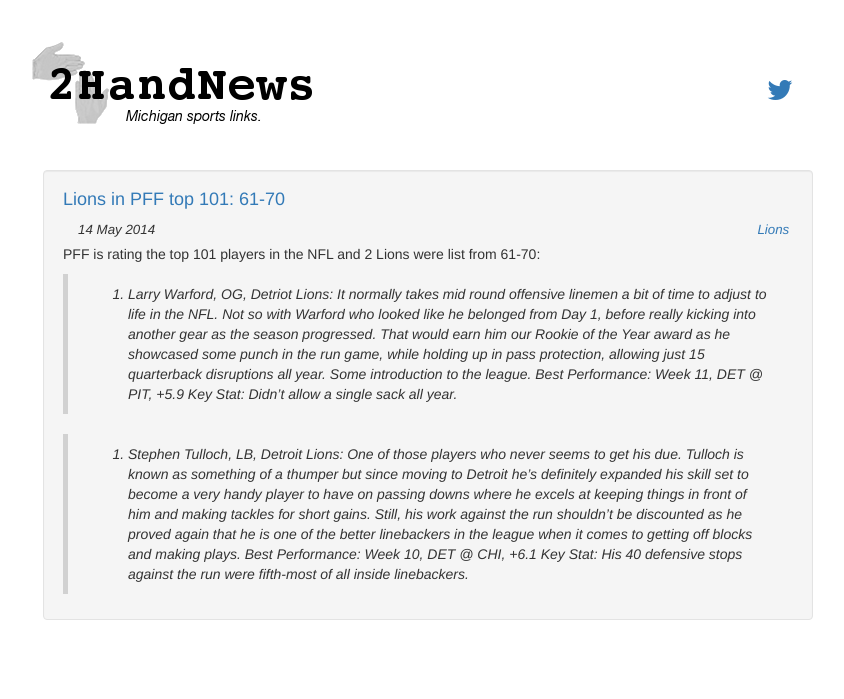
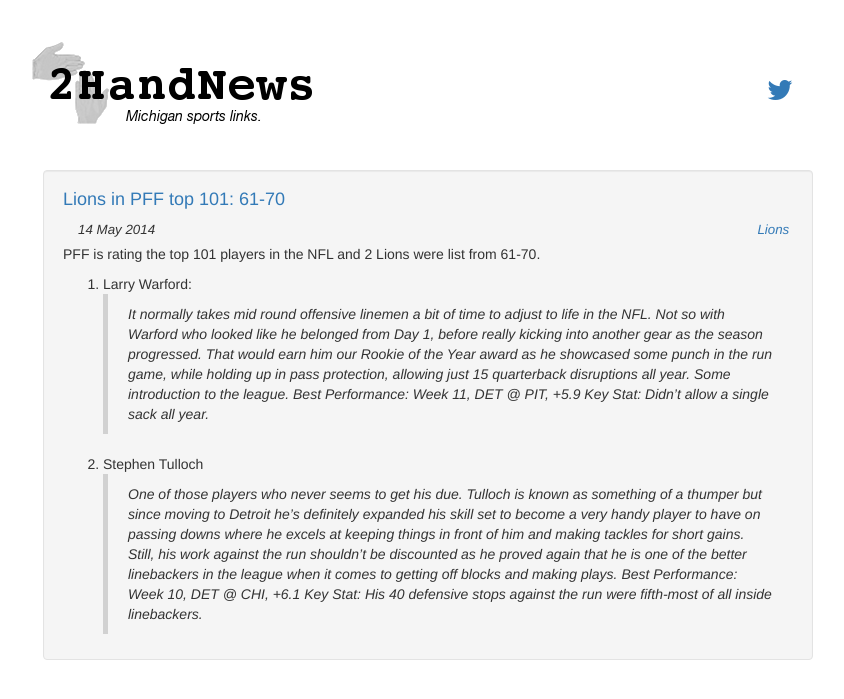
Before and after one commit to aftco/aftco.github.io, a Jekyll site: the page built from _posts/2014-05-14-16-10-lions-in-pff-top-101-6170.md, in a window 1280 px wide. Shown: the top 699 px of the page, without its empty margins (212-1056 px from the left). Built offline with Jekyll 4.4.1, drawn with Linux system fonts in a browser that asks for light colours; nearby versions of some CDN libraries; Markdown is read by kramdown in place of the engine named in the settings.

Commit message:
Update 2014-05-14-16-10-lions-in-pff-top-101-6170.md

```diff
--- a/_posts/2014-05-14-16-10-lions-in-pff-top-101-6170.md
+++ b/_posts/2014-05-14-16-10-lions-in-pff-top-101-6170.md
@@ -5,8 +5,10 @@
 link: https://www.profootballfocus.com/blog/2014/05/13/pffs-top-101-of-2013-70-to-61/
 ---
 
-PFF is rating the top 101 players in the NFL and 2 Lions were list from 61-70:
+PFF is rating the top 101 players in the NFL and 2 Lions were list from 61-70.
 
->67. Larry Warford, OG, Detriot Lions: It normally takes mid round offensive linemen a bit of time to adjust to life in the NFL. Not so with Warford who looked like he belonged from Day 1, before really kicking into another gear as the season progressed. That would earn him our Rookie of the Year award as he showcased some punch in the run game, while holding up in pass protection, allowing just 15 quarterback disruptions all year. Some introduction to the league. Best Performance: Week 11, DET @ PIT, +5.9  Key Stat: Didn’t allow a single sack all year.
+67. Larry Warford:
+>It normally takes mid round offensive linemen a bit of time to adjust to life in the NFL. Not so with Warford who looked like he belonged from Day 1, before really kicking into another gear as the season progressed. That would earn him our Rookie of the Year award as he showcased some punch in the run game, while holding up in pass protection, allowing just 15 quarterback disruptions all year. Some introduction to the league. Best Performance: Week 11, DET @ PIT, +5.9  Key Stat: Didn’t allow a single sack all year.
 
->62. Stephen Tulloch, LB, Detroit Lions:  One of those players who never seems to get his due. Tulloch is known as something of a thumper but since moving to Detroit he’s definitely expanded his skill set to become a very handy player to have on passing downs where he excels at keeping things in front of him and making tackles for short gains. Still, his work against the run shouldn’t be discounted as he proved again that he is one of the better linebackers in the league when it comes to getting off blocks and making plays.  Best Performance: Week 10, DET @ CHI, +6.1  Key Stat: His 40 defensive stops against the run were fifth-most of all inside linebackers.
+62. Stephen Tulloch
+>One of those players who never seems to get his due. Tulloch is known as something of a thumper but since moving to Detroit he’s definitely expanded his skill set to become a very handy player to have on passing downs where he excels at keeping things in front of him and making tackles for short gains. Still, his work against the run shouldn’t be discounted as he proved again that he is one of the better linebackers in the league when it comes to getting off blocks and making plays.  Best Performance: Week 10, DET @ CHI, +6.1  Key Stat: His 40 defensive stops against the run were fifth-most of all inside linebackers.
```
